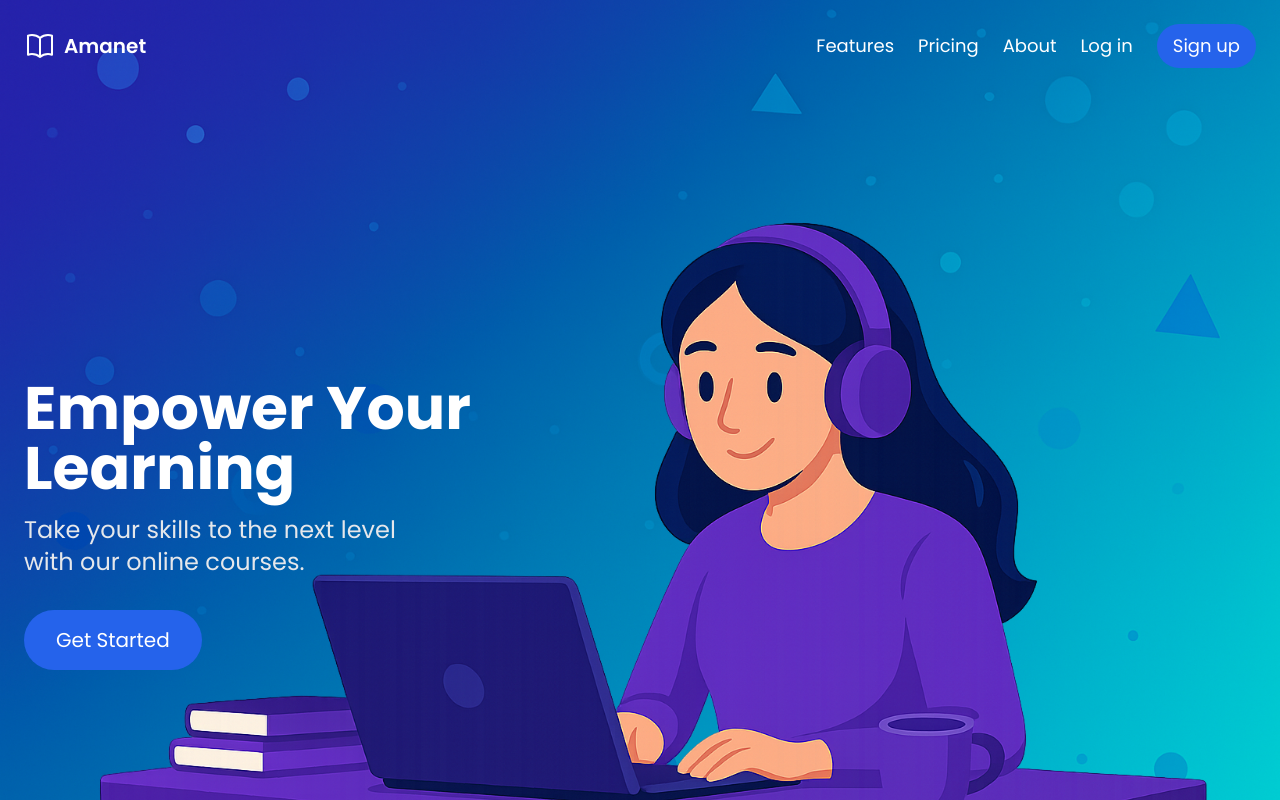
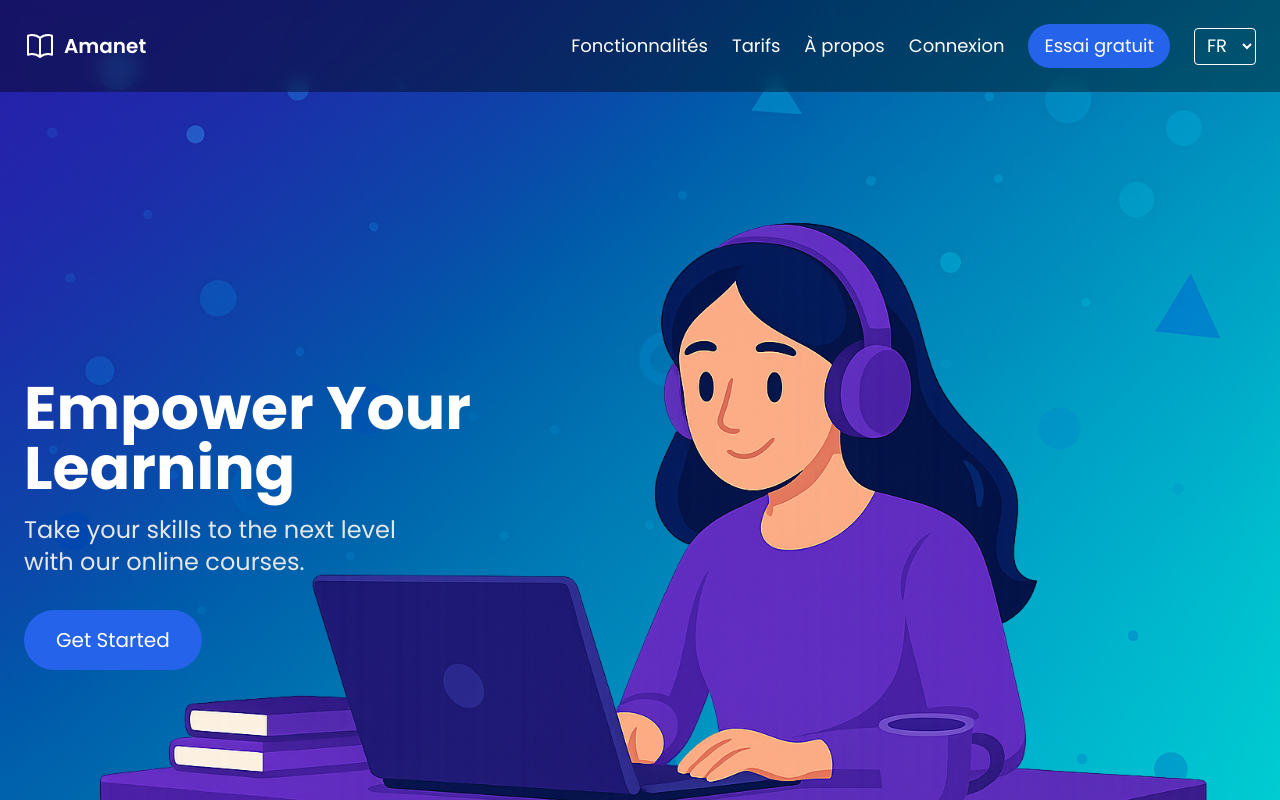
Before and after one commit to azarqane/amanet, a Next.js app in the folder apps/frontend/: page / in a window 1280 px wide. Shown: the top 800 px of the page. Built offline with nearby package versions, Linux system fonts and the light colour scheme.

Commit message:
feat(frontend): add language selector and sticky navbar

```diff
--- a/apps/frontend/src/components/Navbar.tsx
+++ b/apps/frontend/src/components/Navbar.tsx
@@ -1,20 +1,43 @@
 import { BookOpenIcon } from '@heroicons/react/24/outline';
+import { useTranslation } from 'react-i18next';
+import type { ChangeEvent } from 'react';
 
 export default function Navbar() {
+  const { t, i18n } = useTranslation();
+
+  const changeLanguage = (e: ChangeEvent<HTMLSelectElement>) => {
+    i18n.changeLanguage(e.target.value);
+  };
+
   return (
-    <nav className="relative z-10 flex justify-between items-center max-w-7xl mx-auto px-6 py-6 text-white text-lg">
+    <nav className="sticky top-0 z-20 flex justify-between items-center max-w-7xl mx-auto px-6 py-6 text-white text-lg backdrop-blur bg-black/40">
       <div className="flex items-center space-x-2">
         <BookOpenIcon className="h-8 w-8 text-white" />
-        <span className="font-semibold text-xl">Amanet</span>
+        <span className="font-semibold text-xl">{t('siteTitle')}</span>
       </div>
       <div className="flex items-center space-x-6">
-        <a href="#features" className="hover:text-indigo-200">Features</a>
-        <a href="#pricing" className="hover:text-indigo-200">Pricing</a>
-        <a href="#about" className="hover:text-indigo-200">About</a>
-        <button className="ml-4">Log in</button>
+        <a href="#features" className="hover:text-indigo-200">
+          {t('nav.features')}
+        </a>
+        <a href="#pricing" className="hover:text-indigo-200">
+          {t('nav.pricing')}
+        </a>
+        <a href="#about" className="hover:text-indigo-200">
+          {t('nav.about')}
+        </a>
+        <button className="ml-4">{t('nav.login')}</button>
         <button className="ml-4 rounded-full bg-blue-600 hover:bg-blue-700 px-4 py-2 text-white">
-          Sign up
+          {t('nav.signup')}
         </button>
+        <select
+          value={i18n.language}
+          onChange={changeLanguage}
+          className="ml-4 bg-transparent text-white border border-white rounded px-2 py-1"
+        >
+          <option value="fr">FR</option>
+          <option value="en">EN</option>
+          <option value="ar">AR</option>
+        </select>
       </div>
     </nav>
   );
```
